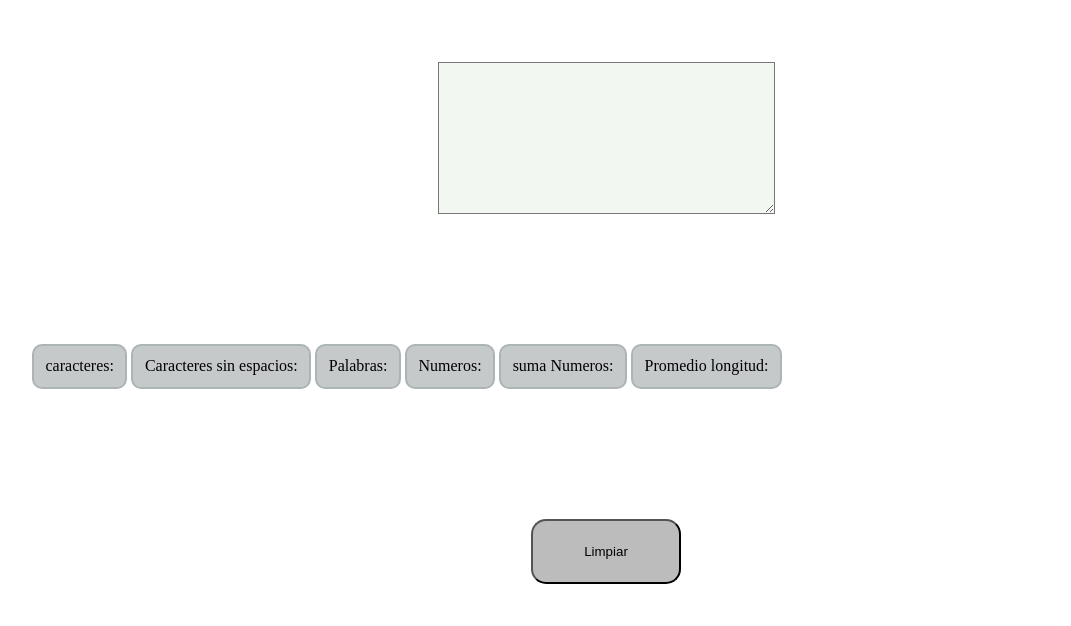
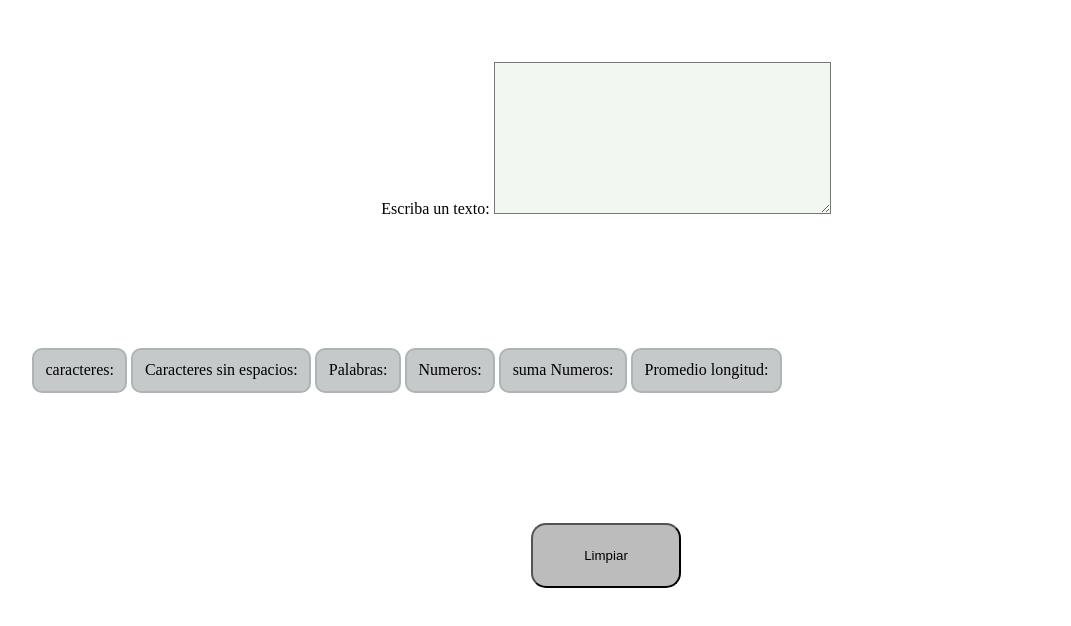
Before and after one commit to monocuka/analyzer-text, a plain HTML site: page src/index.html in a window 1280 px wide. Shown: the part 1076-1702 px from the top of the page, without its empty margins (34-1105 px from the left). Drawn offline with Linux system fonts and the light colour scheme.

Commit message:
feat: create label html

```diff
--- a/src/index.html
+++ b/src/index.html
@@ -20,7 +20,9 @@
   </header>
   <main>
     <div id="box1">
+      <label for="">Escriba un texto:
       <textarea name="user-input"  cols="40" rows="10"></textarea>
+    </label>
     </div>
     <div id="box2">
       <ul class="list">
```
